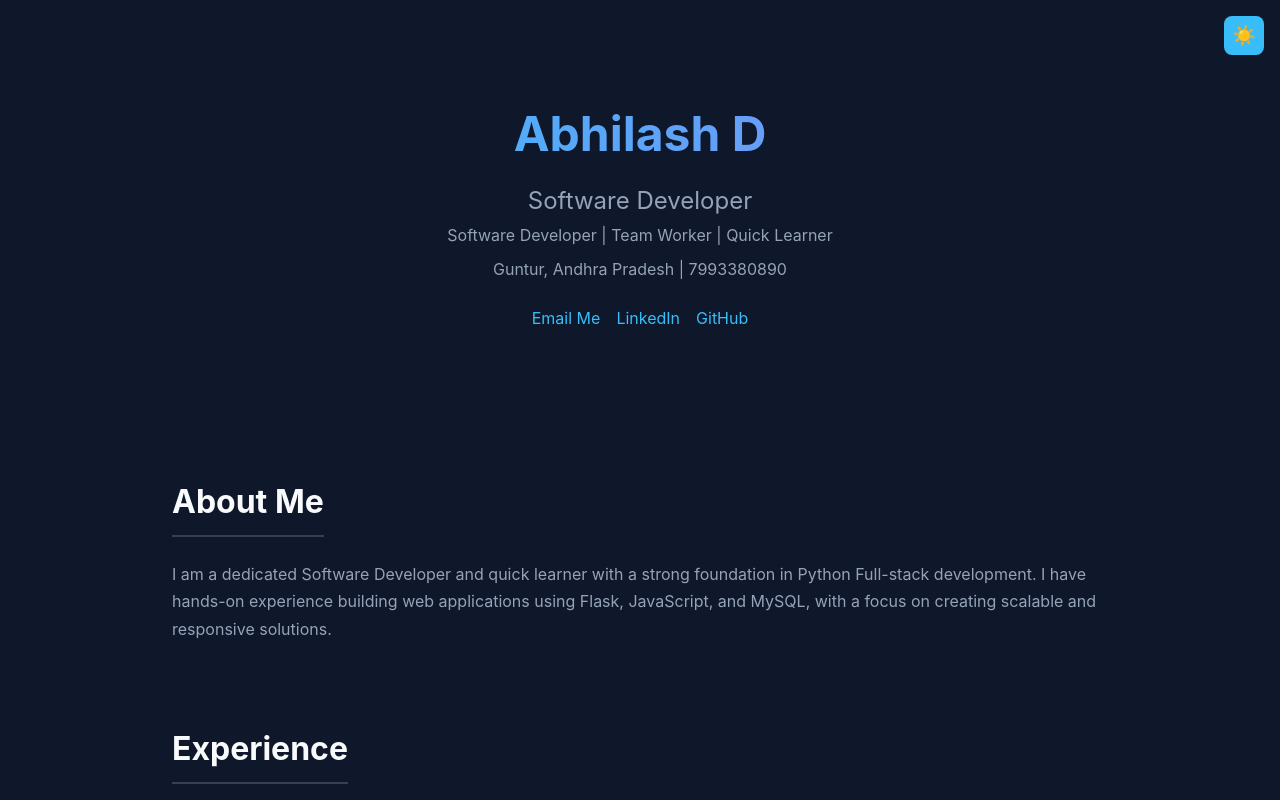
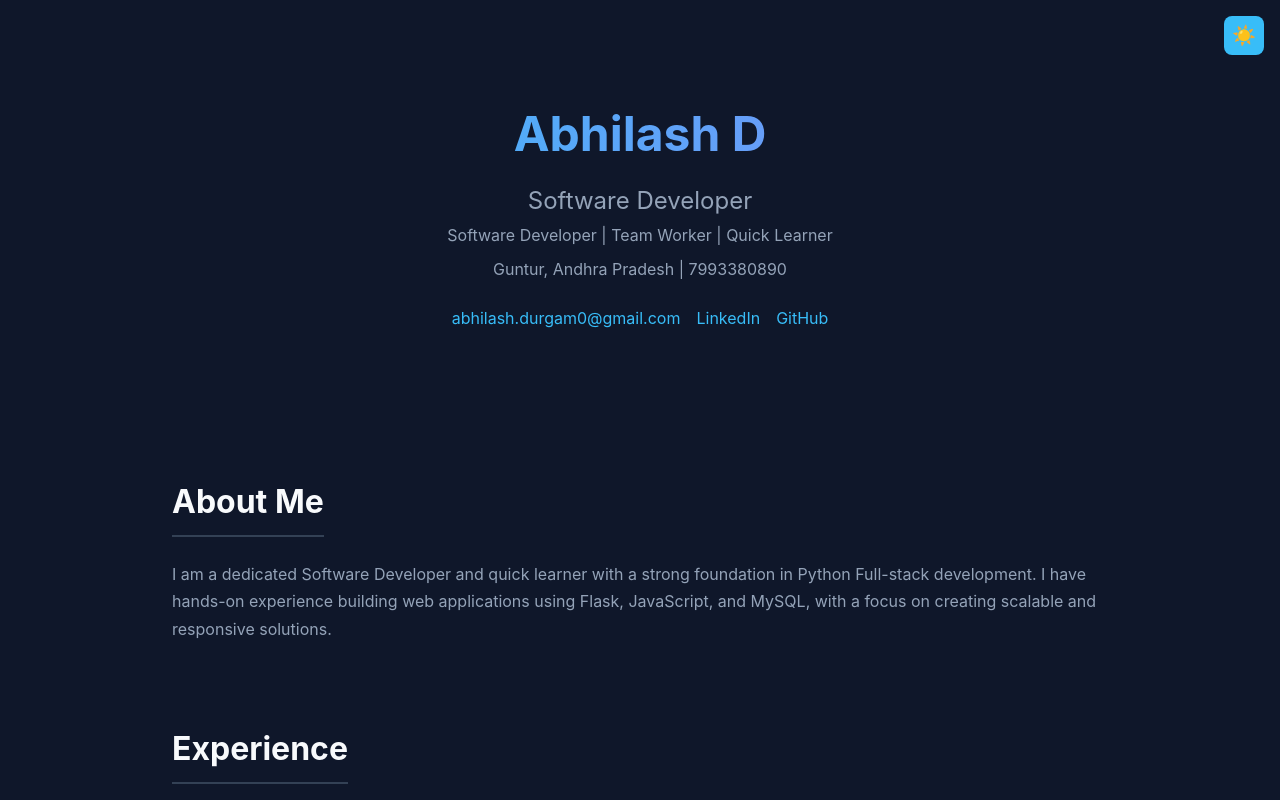
Before and after one commit to VisualcodeAbhi/portfolio, a React (Vite) app: page / in a window 1280 px wide. Shown: the top 800 px of the page. Built offline with nearby package versions, Linux system fonts and the light colour scheme.

Commit message:
Update email link to show address

```diff
--- a/src/App.jsx
+++ b/src/App.jsx
@@ -60,7 +60,7 @@ function App() {
           {personalInfo.location} | {personalInfo.phone}
         </div>
         <div style={{ marginTop: '1.5rem' }}>
-          <a href={`mailto:${personalInfo.email}`} style={{ marginRight: '1rem' }}>Email Me</a>
+          <a href={`mailto:${personalInfo.email}`} style={{ marginRight: '1rem' }}>{personalInfo.email}</a>
           <a href={personalInfo.linkedin} target="_blank" rel="noreferrer" style={{ marginRight: '1rem' }}>LinkedIn</a>
           <a href={personalInfo.github} target="_blank" rel="noreferrer">GitHub</a>
         </div>
```
